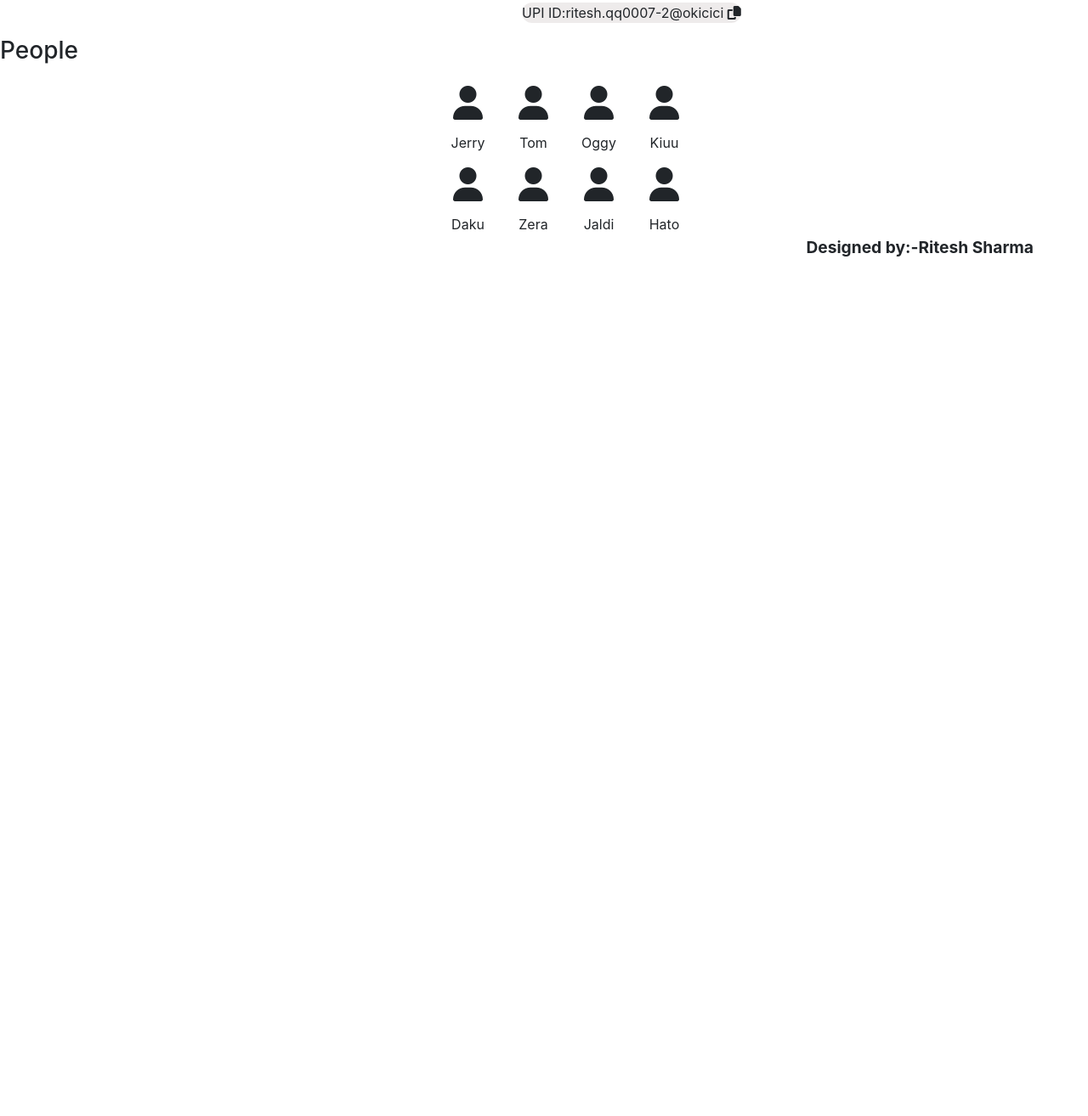
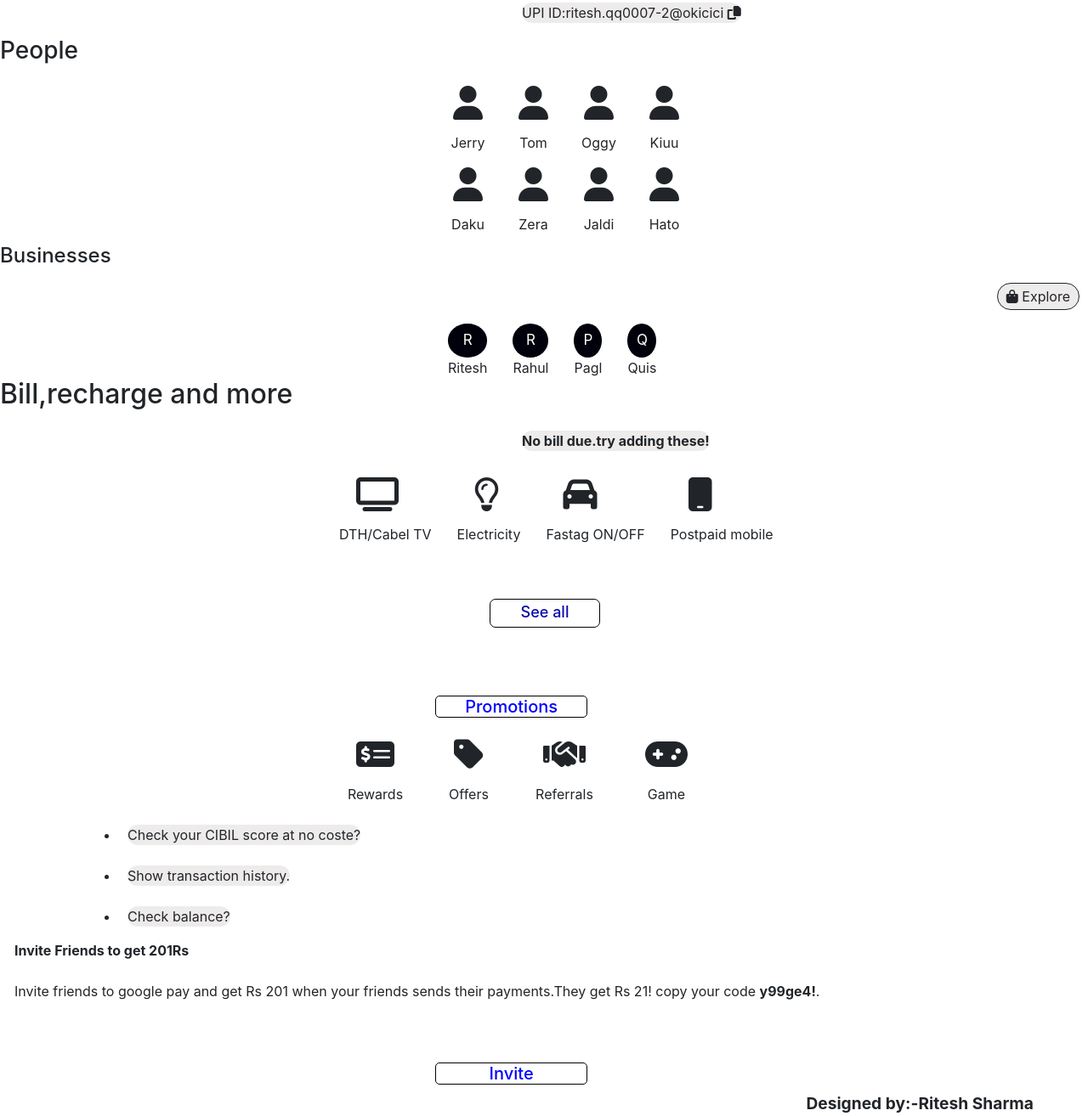
Before and after one commit to Ritesh2900/googlePay, a plain HTML site: page index.html in a window 1280 px wide. Shown: the part 735-2049 px from the top of the page at 85% size. Before the commit the page ends 1040 px from the top, so only its background shows below. Drawn offline with nearby package versions, Linux system fonts and the light colour scheme.

Commit message:
adding all files to commit area

```diff
--- a/gpay.css
+++ b/gpay.css
@@ -52,5 +52,67 @@ footer{
     float: right;
     font-size: larger;
     margin-right: 5%;
+    display: block;
 
 }
+#bag{
+
+
+    float: right;
+    margin-top: 10px;
+    border: 1px solid;
+    bgcolor: gray;
+    margin-right: 10px;
+   padding: 3px 10px;
+}
+h4{
+    margin-top: 10px;
+}
+h6{
+     border-radius: 7px;
+    width: fit-content;
+    text-align: center;
+    margin-left: 45%;
+    border: 1px solid black;
+    margin-top: 5%;
+    color: rgb(10, 10, 172);
+    font-size: large;
+    height: max-content;
+    height: 34px;
+    width: 130px;
+    padding: 4px;
+
+}
+
+#footer{
+    float: left;
+    margin-left: 15px;
+}
+h5{
+    border-radius: 5px;
+    border:1px solid black;
+    width: fit-content;
+    width: 101px;
+    color: blue;
+    margin-left: 40%;
+    width: 14%;
+    text-align: center;
+}
+
+.paddingForTv{
+    padding: 0px 15px;
+}
+.mainTableForIconBottom{
+    margin-left: 30%;
+}
+.alpha{
+    background-color: rgb(1, 1, 11);
+    color: white;
+    padding: 7px;
+    border-radius: 50%;
+    font-size: 17px;
+
+}
+.mainIconParentDiv{
+    padding: 0px 15px;
+}
--- a/index.html
+++ b/index.html
@@ -90,7 +90,86 @@
 
   </tr></table>
 </section>
-<footer>
+<h4>Businesses</h4>
+<p id="bag">
+
+
+<i class="fa-solid fa-bag-shopping"></i>
+ Explore
+</p>
+<table class="mainTableForIcon">
+  <tr>
+    <td class="mainIconParentDiv"><span class="alpha">R</span>
+    <span>Ritesh</span></td>
+    <td class="mainIconParentDiv"><span class="alpha">R</span>
+    <span>Rahul</span></td>
+    <td class="mainIconParentDiv"><span class="alpha"> P</span>
+    <span>Pagl</span></td>
+    <td class="mainIconParentDiv"><span class="alpha">Q</span>
+    <span>Quis</span></td>
+  </tr>
+</table>
+<h2> Bill,recharge and more</h2>
+<p id="features">
+ <b> No bill due.try adding these!</b>
+</p>
+<table class="mainTableForIconBottom">
+  <tr>
+
+    <td class="paddingForTv"><i class="fa-solid fa-tv iconStyle"></i>
+    <span>DTH/Cabel TV</span></td>
+    <td class="paddingForTv"><i class="fa-sharp fa-regular fa-lightbulb iconStyle"></i>
+    <span>Electricity</span></td>
+    <td class="paddingForTv"><i class="fa-solid fa-car iconStyle"></i>
+    <span>Fastag ON/OFF</span></td>
+    <td class="paddingForTv"><i class="fa-solid fa-mobile iconStyle"></i>
+    <span>Postpaid mobile</span></td>
+  </tr>
+</table>
+<h6>See all</h6>
+<br><br><br>
+<h5>Promotions</h5>
+
+
+<table class="mainTableForIconBottom">
+  <tr>
+
+    <td class="paddingForTv"><i class="fa-solid fa-money-check-dollar iconStyle iconStyle"></i>
+    <span>Rewards</span></td>
+    <td class="paddingForTv"><i class="fa-solid fa-tag fa-lightbulb iconStyle"></i>
+    <span>Offers</span></td>
+    <td class="paddingForTv"><i class="fa-solid fa-handshake iconStyle"></i>
+    <span>Referrals</span></td>
+    <td class="paddingForTv"><i class="fa-solid fa-gamepad iconStyle"></i>
+     <span>Game</span></td>
+  </tr>
+</table>
+<div class="container">
+  <div class="row">
+    <div class="col-12" id="footer"> <ul>
+      <li><p  style="margin-left: 10px;">Check your CIBIL score at no coste? </p> </li>
+      <li><p style="margin-left: 10px;">Show transaction history.</p></li>
+      <li><p style="margin-left: 10px;">Check balance?</p></li>
+
+    </ul>
+
+
+
+    </div>
+  </div>
+</div>
+
+
+<section style="margin-left: 17px;"><b> Invite Friends to get 201Rs</b> <br> <br>
+  Invite friends to google pay and get Rs 201 when your friends sends their payments.They  get Rs 21!
+  copy your code  <b>y99ge4!</b>.
+</section>
+<br><br><br>
+ <h5> Invite</h5>
+
+
+
+ <footer>
   <strong>
     Designed by:-Ritesh Sharma
   </strong>
```
